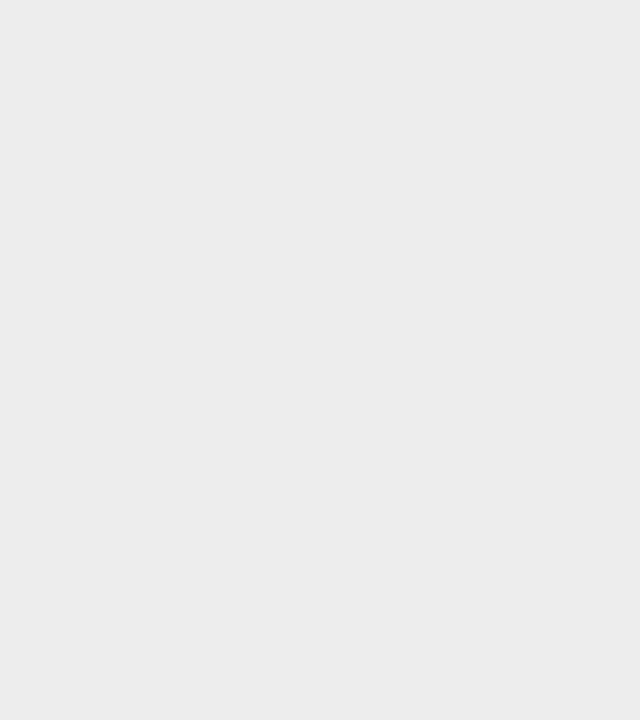
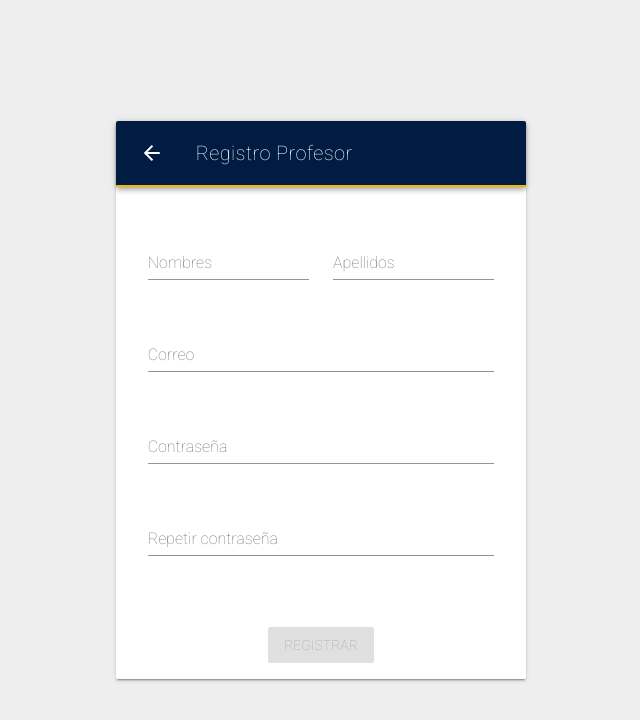
Before and after one commit to espolPPLTeam/ppl_login, a Vue app in the folder client/login/: page /#/registro/profesor in a window 1280 px wide. Shown: the top 720 px of the page, without its empty margins (319-959 px from the left). Built offline with nearby package versions, Linux system fonts and the light colour scheme.

Commit message:
Registro profesor - Front

```diff
--- a/client/login/src/router.js
+++ b/client/login/src/router.js
@@ -1,15 +1,22 @@
 import Vue from 'vue'
 import Router from 'vue-router'
+
 import Login from './views/Login.vue'
+import RegistroProfesor from './views/RegistroProfesor.vue'
 
 Vue.use(Router)
 
 export default new Router({
   routes: [
     {
-      path: '/login',
+      path: '/',
       name: 'Login',
       component: Login
+    },
+    {
+      path: '/registro/profesor',
+      name: 'RegistroProfesor',
+      component: RegistroProfesor
     }
   ]
 })
--- a/client/login/src/views/Login.vue
+++ b/client/login/src/views/Login.vue
@@ -12,9 +12,34 @@
         <v-text-field prepend-icon="lock" name="password" label="Contraseña" id="password" type="password" v-model="password" :rules="[rules.required]"></v-text-field>
       </v-form>
     </v-card-text>
-    <v-card-actions>
-      <v-btn class="primary-espol mx-auto" :loading="loading" :disabled="disabled" @click.native="login">Iniciar sesión</v-btn>
+    <v-card-actions class="mx-auto pb-3" style="justify-content: center;">
+      <v-container grid-list-xl fluid>
+        <v-layout wrap class="text-xs-center">
+          <v-flex xs12 sm6>
+            <v-btn class="primary-espol" :loading="loading" :disabled="disabled" @click.native="login">Iniciar sesión</v-btn>
+          </v-flex>
+          <v-flex xs12 sm6>
+            <v-menu offset-y>
+              <v-btn class="btn-registrar" slot="activator">Registrar</v-btn>
+              <v-list>
+                <v-list-tile @click="registroProfesor">
+                  <v-list-tile-title>Profesor</v-list-tile-title>
+                </v-list-tile>
+                <v-list-tile @click="registroEstudiante">
+                  <v-list-tile-title>Estudiante</v-list-tile-title>
+                </v-list-tile>
+              </v-list>
+            </v-menu>
+          </v-flex>
+        </v-layout>
+      </v-container>
+
+      <!--<v-btn class="btn-registrar">Registrar</v-btn>-->
+
     </v-card-actions>
+    <!--<v-card-actions class="mt-3">
+      <p class="mx-auto">¿No tienes usuario? <a href="/registro"> Regístrate aquí!</a></p>
+    </v-card-actions>-->
   </v-card>
 </template>
 <script>
@@ -44,8 +69,20 @@
         setTimeout(() => {
           this.loading = false
         }, 3000)
-      }
+      },
+      registroProfesor () {
+        this.$router.push('/registro/profesor')
+      },
+      registroEstudiante () {}
     }
   }
 </script>
-<style scoped></style>
+<style scoped>
+  button {
+    width: 150px !important;
+  }
+  .btn-registrar {
+    background-color: white !important;
+    color: #001C43 !important;
+  }
+</style>
--- /dev/null
+++ b/client/login/src/views/RegistroProfesor.vue
@@ -0,0 +1,112 @@
+<template>
+  <main>
+    <v-card>
+      <v-toolbar dark color="primary-espol" style="border-bottom: 2px solid #F5b400">
+        <v-btn icon route :to="'/'">
+          <v-icon>arrow_back</v-icon>
+        </v-btn>
+        <v-toolbar-title>Registro Profesor</v-toolbar-title>
+      </v-toolbar>
+      <v-card-text>
+        <v-form>
+          <v-container grid-list-xl fluid>
+            <v-layout wrap>
+              <v-flex xs12 sm6>
+                <v-text-field name="nombres" label="Nombres" type="text" v-model="nombres" :rules="[rules.required, rules.maximo]"></v-text-field>
+              </v-flex>
+              <v-flex xs12 sm6>
+                <v-text-field name="apellidos" label="Apellidos" type="text" v-model="apellidos" :rules="[rules.required, rules.maximo]"></v-text-field>
+              </v-flex>
+            </v-layout>
+            <v-layout row wrap>
+              <v-flex xs12>
+                <v-text-field name="email" label="Correo" type="text" v-model="email" :rules="[rules.required, rules.email]"></v-text-field>
+              </v-flex>
+            </v-layout>
+            <v-layout row wrap>
+              <v-flex xs12>
+                <v-text-field name="password" label="Contraseña" type="password" v-model="password" :rules="[rules.required, rules.maximo]"></v-text-field>
+              </v-flex>
+            </v-layout>
+            <v-layout row wrap>
+              <v-flex xs12>
+                <v-text-field name="repeatPassword" label="Repetir contraseña" type="password" v-model="repeatPassword" :rules="[rules.required, rules.repeatPassword, rules.maximo]"></v-text-field>
+              </v-flex>
+            </v-layout>
+          </v-container>
+        </v-form>
+      </v-card-text>
+      <v-card-actions class="mx-auto pb-3" style="justify-content: center;">
+        <v-btn class="primary-espol" :loading="loading" :disabled="disabled" @click.native="registrar">Registrar</v-btn>
+      </v-card-actions>
+    </v-card>
+    <v-dialog v-model="dialog.active" width="500">
+      <v-card class="text-xs-center">
+        <v-card-text class="headline">Usuario registrado</v-card-text>
+        <v-card-actions>
+          <v-spacer></v-spacer>
+          <v-btn flat router :to="'/'">
+            Ok
+          </v-btn>
+        </v-card-actions>
+      </v-card>
+    </v-dialog>
+  </main>
+</template>
+<script>
+  export default {
+    data () {
+      return {
+        nombres: '',
+        apellidos: '',
+        email: '',
+        password: '',
+        repeatPassword: '',
+        rules: {
+          required: (value) => !!value || 'Este campo es obligatorio.',
+          email: value => {
+            const pattern = /^(([^<>()[\]\\.,;:\s@"]+(\.[^<>()[\]\\.,;:\s@"]+)*)|(".+"))@((\[[0-9]{1,3}\.[0-9]{1,3}\.[0-9]{1,3}\.[0-9]{1,3}])|(([a-zA-Z\-0-9]+\.)+[a-zA-Z]{2,}))$/
+            return pattern.test(value) || 'Email inválido.'
+          },
+          repeatPassword: (value) => {
+            return value === this.password || 'Contraseñas no coinciden.'
+          },
+          maximo: (value) => {
+            return value.length <= 50 || 'Máximo 50 caracteres.'
+          }
+        },
+        loading: false,
+        dialog: {
+          active: false,
+          text: '',
+        }
+      }
+    },
+    computed: {
+      disabled () {
+        return this.isEmpty(this.nombres) || this.isEmpty(this.apellidos) || this.isEmpty(this.email) || this.isEmpty(this.password) || this.isEmpty(this.repeatPassword) || this.loading || this.password !== this.repeatPassword
+      }
+    },
+    methods: {
+      isEmpty (field) {
+        return field === '' || field === undefined || !field
+      },
+      registrar () {
+        this.loading = true
+        setTimeout(() => {
+          this.loading = false
+          this.dialogSuccess()
+        }, 3000)
+      },
+      dialogSuccess () {
+        this.dialog.active = true
+        this.dialog.text = 'Usuario registrado'
+      },
+      dialogError () {
+        this.dialog.active = true
+        this.dialog.text = 'Error al registrar usuario'
+      }
+    }
+  }
+</script>
+<style scoped></style>
```
